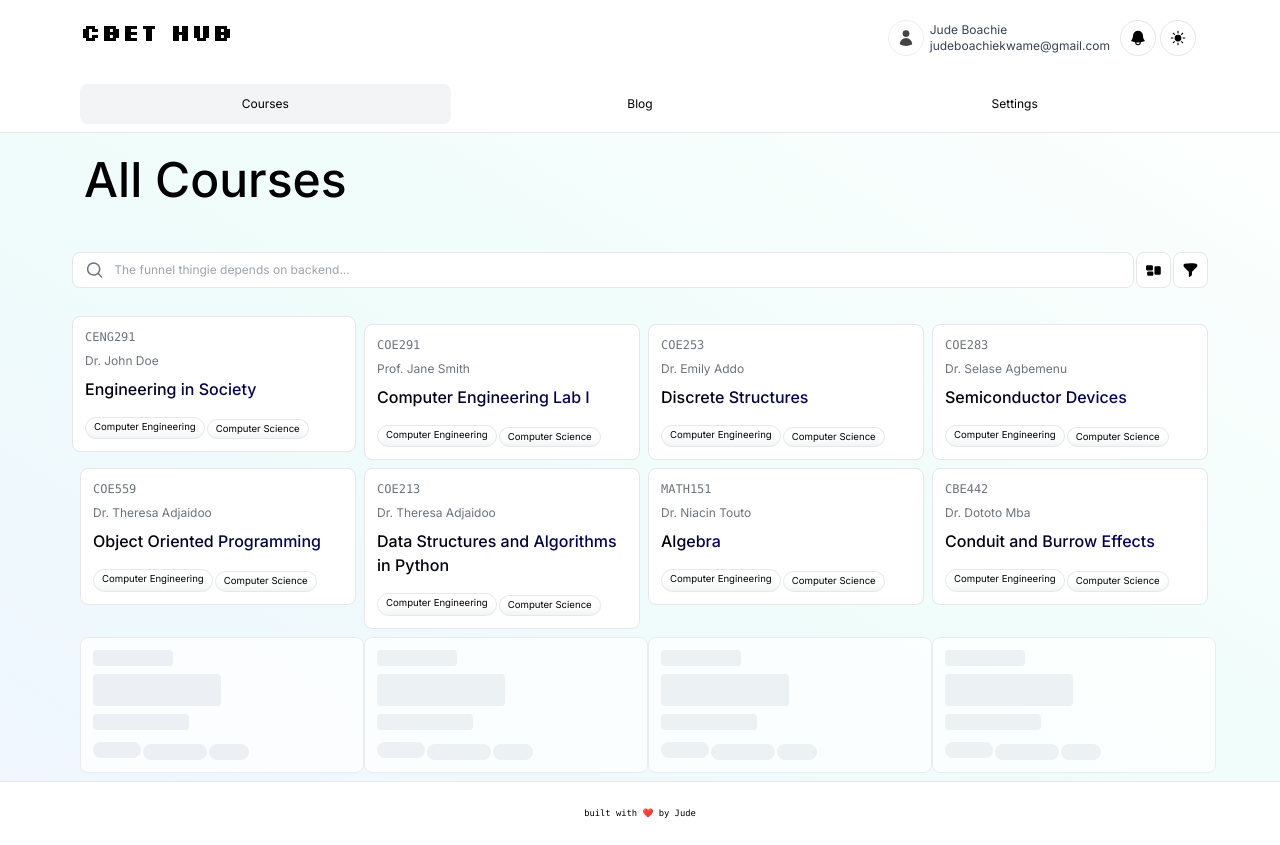
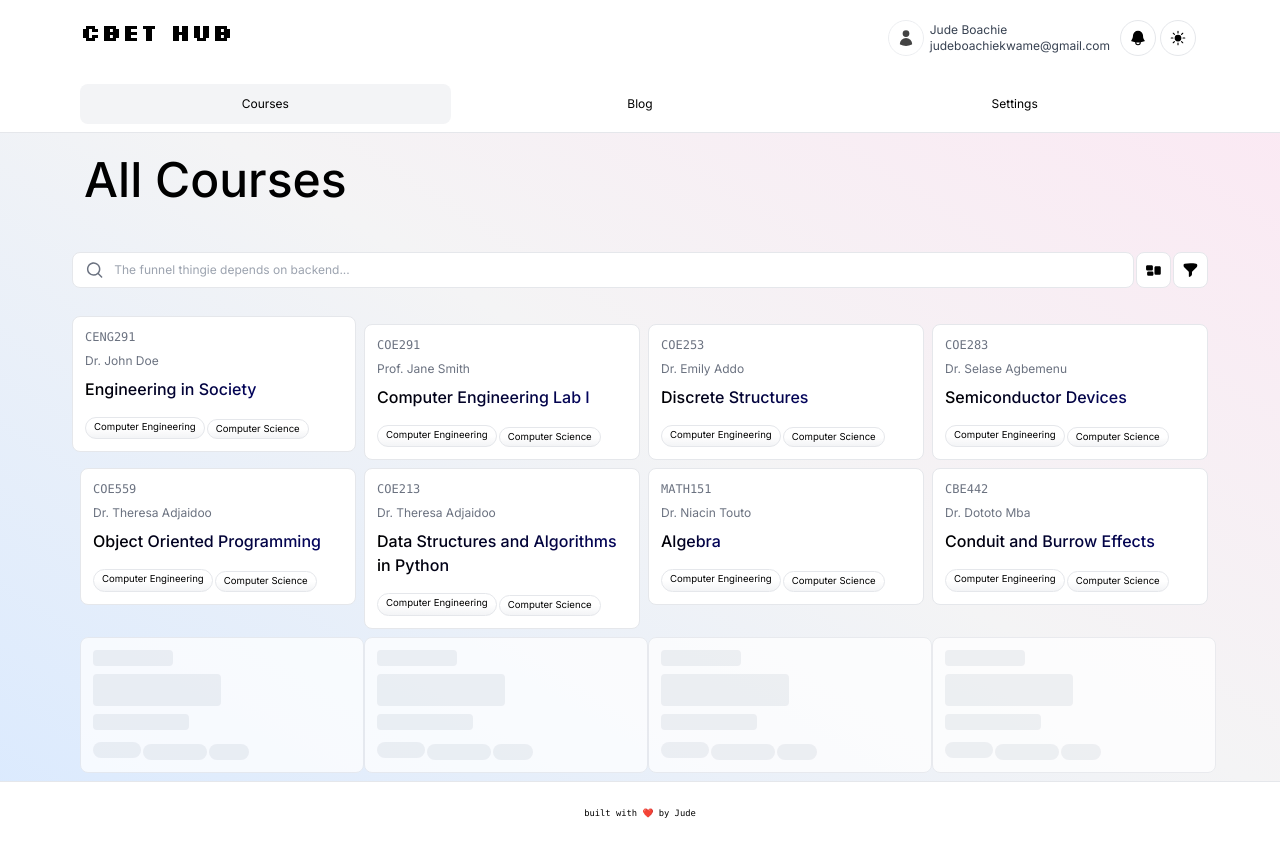
Before and after one commit to jdboachie/cbethub, a Next.js app: page / in a window 1280 px wide. Built offline with nearby package versions, Linux system fonts and the light colour scheme.

Commit message:
working on bg

```diff
--- a/app/globals.css
+++ b/app/globals.css
@@ -20,7 +20,7 @@
 
 body {
   height: 100vh;
-  @apply bg-gradient-to-tr h-screen from-blue-50 dark:via-[#020229] via-teal-50 dark:from-black to-white dark:to-[#000] bg-fixed bg-no-repeat
+  @apply bg-gradient-to-tr h-screen dark:via-[#020229] from-blue-100 via-zinc-100 to-pink-100 dark:from-black  dark:to-black bg-fixed bg-no-repeat
 }
 
 .card-gradient {
```
